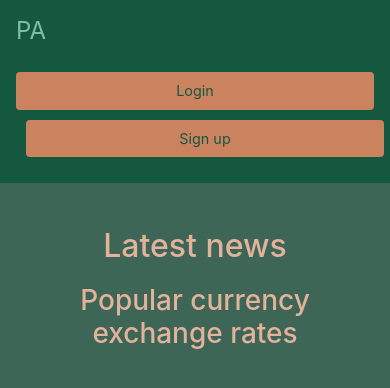
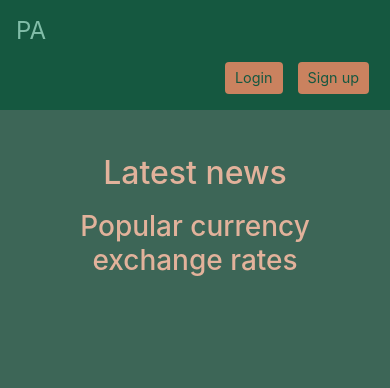
Before and after one commit to A-Lastovets/Personal-Assistant, a Django app: template templates/news.html in a window 390 px wide. Shown: the top 388 px of the page. Run offline with Django 3.2, Linux system fonts and the light colour scheme; the template is opened without the code that fills it, so the values that code supplies are empty; some libraries are stand-ins or nearby versions; some web fonts are replaced.

Commit message:
change base.html and news.html

```diff
--- a/templates/base.html
+++ b/templates/base.html
@@ -44,45 +44,29 @@
 
         @media (max-width: 767px) {
             .navbar {
-                flex-direction: column;
-                align-items: flex-start;
+                flex-direction: row;
+                justify-content: space-between;
+                align-items: center;
             }
 
             .navbar-brand {
                 font-size: 1.5rem;
-                margin-bottom: 10px;
             }
 
             .navbar-text {
                 display: flex;
-                flex-direction: column;
-                align-items: flex-start;
+                justify-content: flex-end;
                 width: 100%;
             }
 
             .navbar-text .btn {
-                width: 100%;
-                margin-bottom: 10px;
-                padding: 8px 12px;
+                padding: 5px 10px;
                 font-size: 0.9rem;
+                margin: 0 5px;
             }
 
             .navbar-text .btn:hover {
                 background-color: #C69C6D;
-            }
-
-            .currency-section {
-                margin-top: 20px;
-                padding: 10px;
-                background-color: #155840;
-                color: #E2B29B;
-                text-align: center;
-                font-size: 0.9rem;
-            }
-
-            .news-section {
-                margin-top: 20px;
-                padding-top: 20px;
             }
         }
 
@@ -138,5 +122,17 @@
     <script src="https://code.jquery.com/jquery-3.5.1.slim.min.js"></script>
     <script src="https://cdn.jsdelivr.net/npm/@popperjs/core@2.9.2/dist/umd/popper.min.js"></script>
     <script src="https://stackpath.bootstrapcdn.com/bootstrap/4.5.2/js/bootstrap.min.js"></script>
+
+    <script>
+        document.addEventListener('DOMContentLoaded', function () {
+            const buttons = document.querySelectorAll('.navbar-text .btn');
+
+            buttons.forEach(button => {
+                button.addEventListener('click', () => {
+                    buttons.forEach(btn => btn.style.display = 'none');
+                });
+            });
+        });
+    </script>
 </body>
 </html>
--- a/templates/news.html
+++ b/templates/news.html
@@ -61,6 +61,11 @@
 
         .exchange-rate {
             text-align: right;
+            margin-bottom: 30px;
+        }
+
+        .news-container {
+            margin-top: 30px;
         }
 
         .news-list {
```
